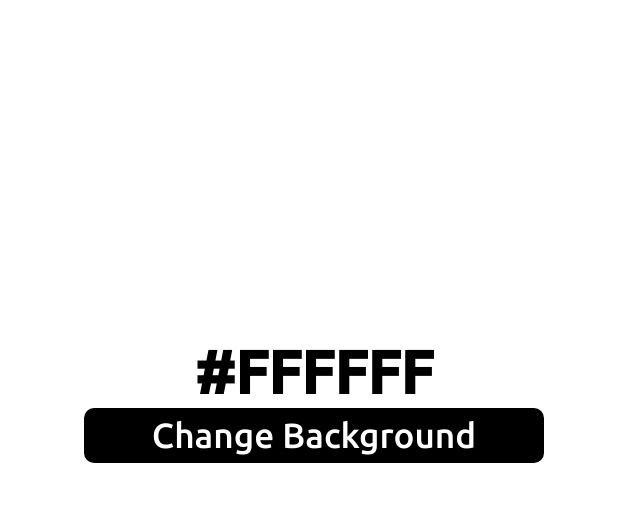
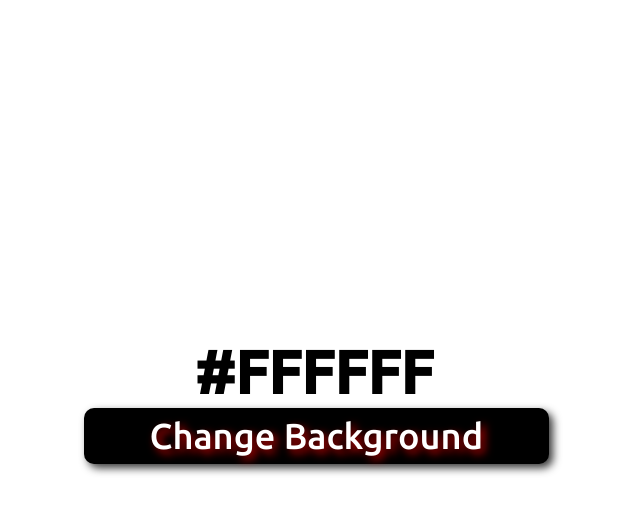
Before and after one commit to hariomsharmacse/Random-Color-Generator, a plain HTML site: page index.html in a window 1280 px wide. In both pictures the pointer is over the button "Change Background". Shown: the whole page, without its empty margins (326-966 px from the left). Drawn offline with Linux system fonts and the light colour scheme.

Commit message:
Update style.css

```diff
--- a/style.css
+++ b/style.css
@@ -44,3 +44,12 @@ button{
     border-radius: 10px;
     font-size: 35px;
 }
+
+button:hover{
+  cursor: pointer;
+  text-shadow: 4px 4px 8px rgba(239, 5, 5, 0.788);
+  font-size: 36px;
+  box-shadow: 4px 4px 8px rgba(0, 0, 0, 0.788);
+  width: 101%;
+  height: 56px;
+}
```
